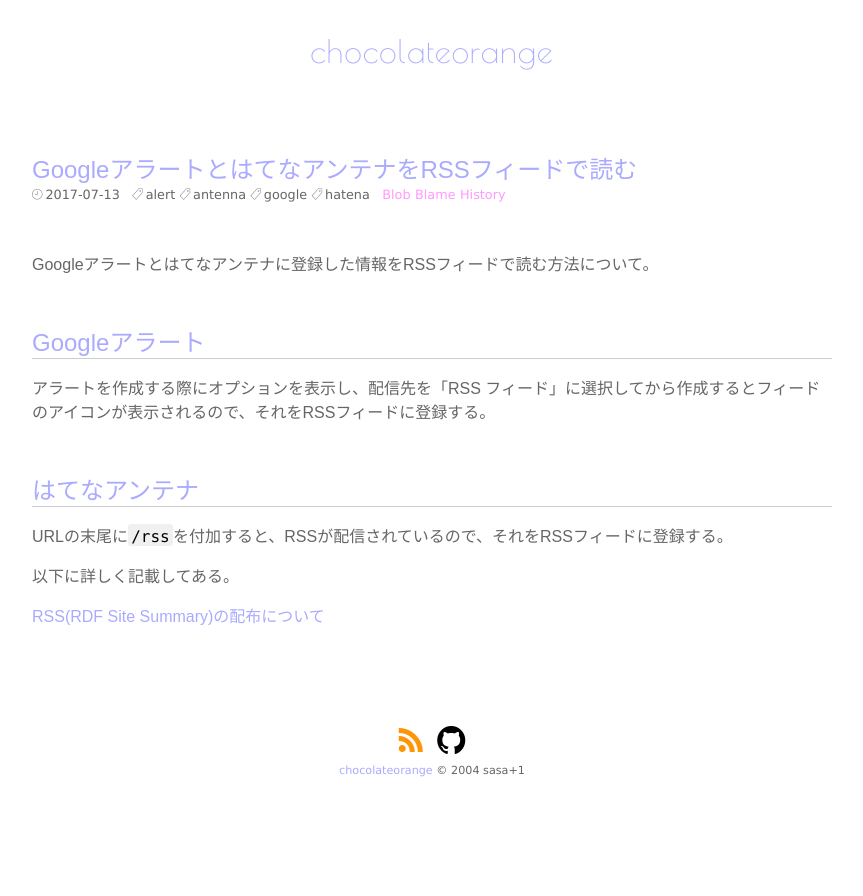
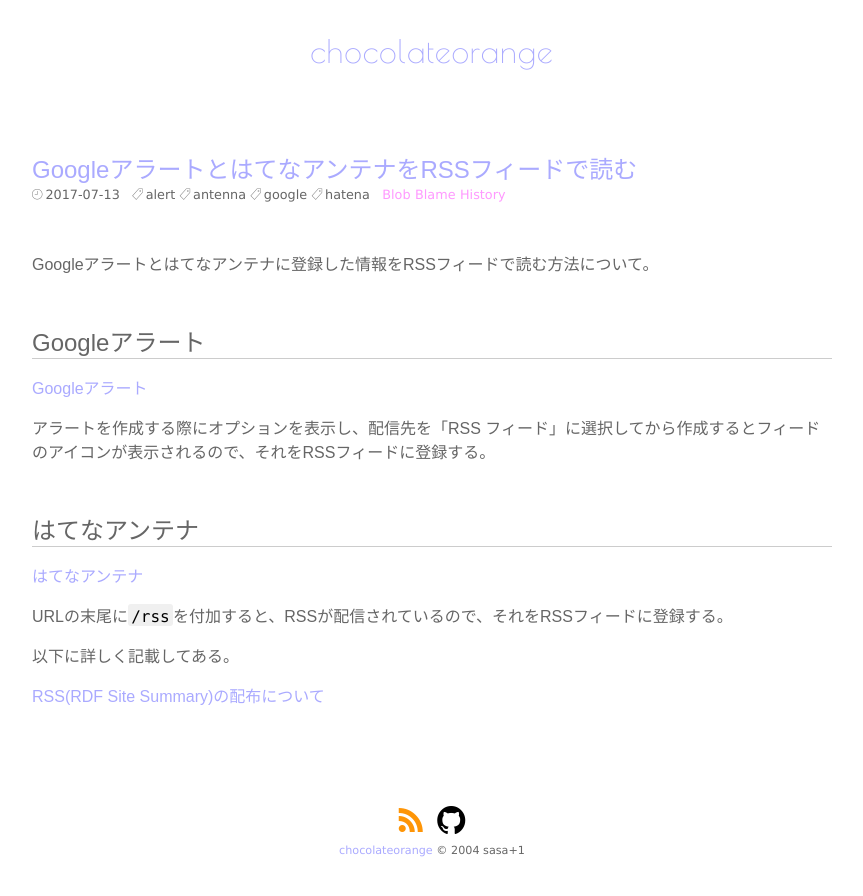
Before and after one commit to chocolateorange/chocolateorange.github.io, a Jekyll site: the page built from _posts/2017/07/2017-07-13-01.md, in a window 1280 px wide. Shown: the top 896 px of the page, without its empty margins (208-1071 px from the left). Built offline with Jekyll 4.4.1, drawn with Linux system fonts in a browser that asks for light colours; some web fonts are replaced.

Commit message:
updated note

```diff
--- a/_posts/2017/07/2017-07-13-01.md
+++ b/_posts/2017/07/2017-07-13-01.md
@@ -4,11 +4,15 @@
 ---
 Googleアラートとはてなアンテナに登録した情報をRSSフィードで読む方法について。
 
-## [Googleアラート](https://www.google.com/alerts)
+## Googleアラート
+
+[Googleアラート](https://www.google.com/alerts)
 
 アラートを作成する際にオプションを表示し、配信先を「RSS フィード」に選択してから作成するとフィードのアイコンが表示されるので、それをRSSフィードに登録する。
 
-## [はてなアンテナ](http://a.hatena.ne.jp)
+## はてなアンテナ
+
+[はてなアンテナ](http://a.hatena.ne.jp)
 
 URLの末尾に`/rss`を付加すると、RSSが配信されているので、それをRSSフィードに登録する。
 
```
Also changed, not shown: amp/2017/07/13/01/index.md (+6 -2 lines).
